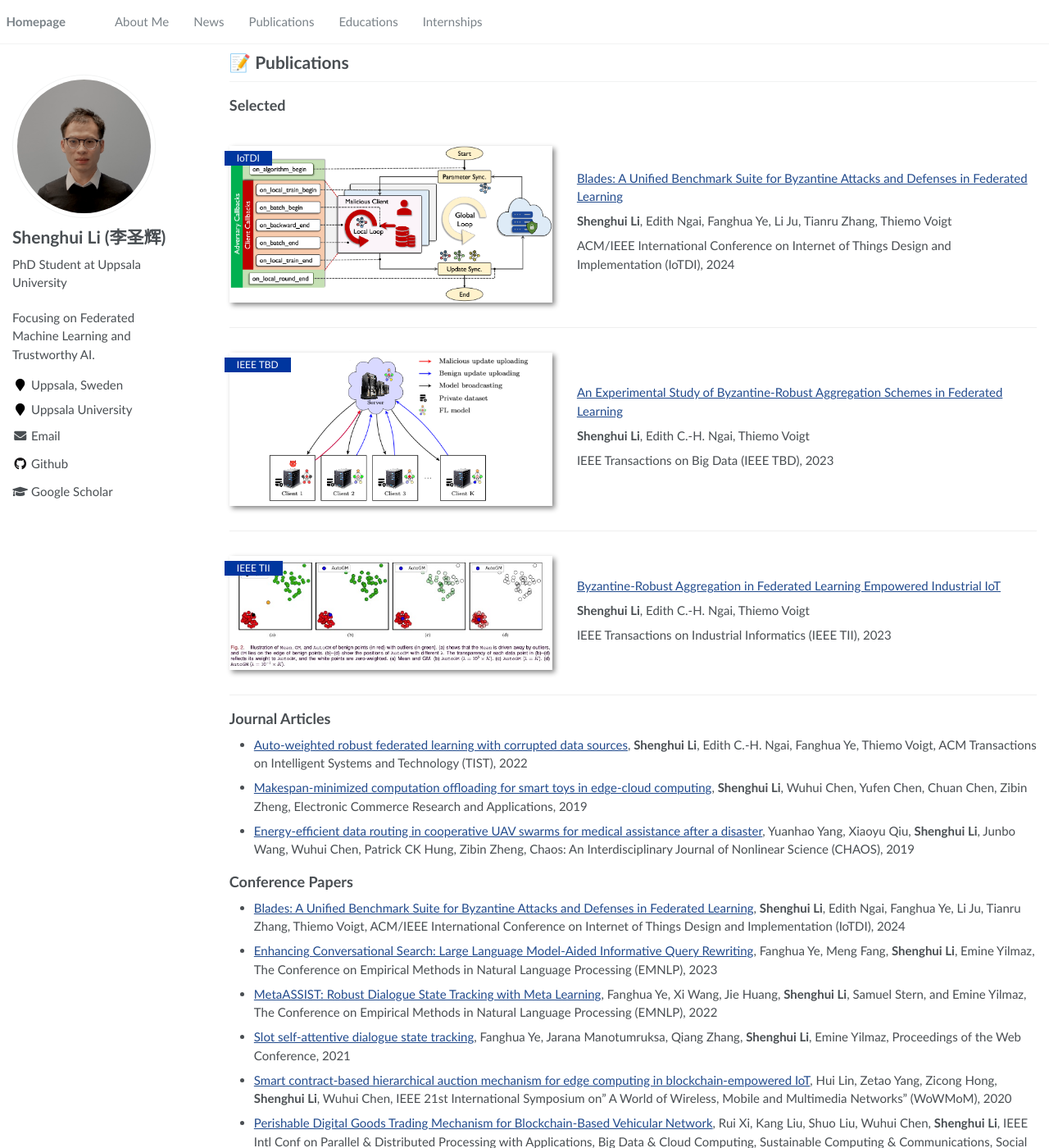
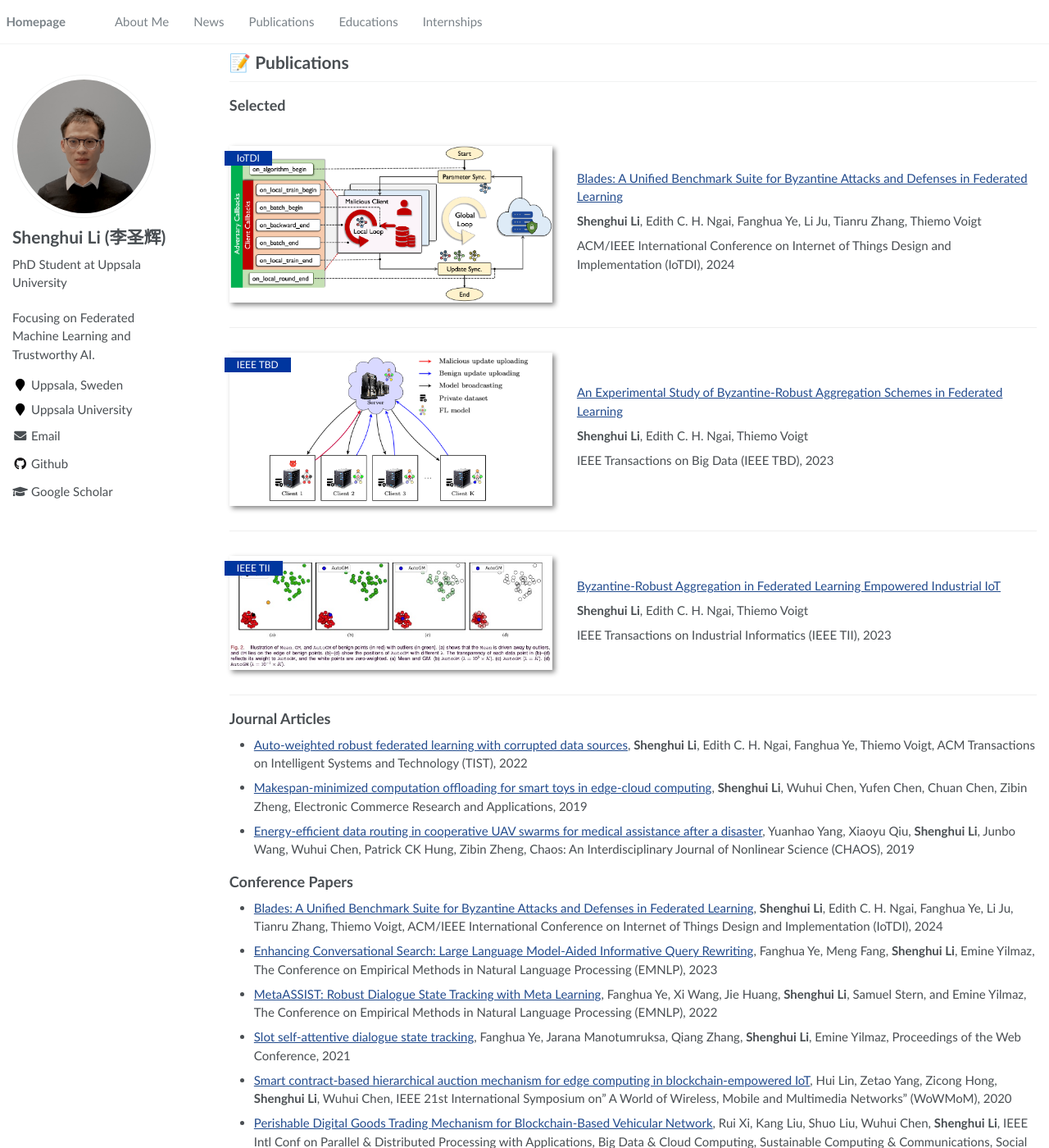
Before and after one commit to lishenghui/lishenghui.github.io, a Jekyll site: the page built from _pages/about.md, in a window 1280 px wide and 1400 px high, scrolled down 405 px. Shown: the whole window at 82% size. Built offline with Jekyll 4.4.1, drawn with Linux system fonts in a browser that asks for light colours; some of the changed text lies outside the part shown.

```diff
--- a/_pages/about.md
+++ b/_pages/about.md
@@ -18,7 +18,7 @@ redirect_from:
 <span class='anchor' id='about-me'></span>
 
 I am a fifth-year PhD student in computer science at Uppsala University, Sweden.  I
-am fortunate to be advised by [Prof. Edith Ngai](https://www.eee.hku.
+am fortunate to be advised by [Prof. Edith C. H. Ngai](https://www.eee.hku.
 hk/people/echngai/) and
 [Prof. Thiemo
 Voigt](https://www.katalog.uu.se/profile/?id=N2-279).
@@ -49,7 +49,7 @@ width="100%"></div></div>
 
 [Blades: A Unified Benchmark Suite for Byzantine Attacks and Defenses in Federated Learning](https://arxiv.org/abs/2206.05359)
 
-**Shenghui Li**, Edith Ngai, Fanghua Ye, Li Ju, Tianru Zhang, Thiemo Voigt
+**Shenghui Li**, Edith C. H. Ngai, Fanghua Ye, Li Ju, Tianru Zhang, Thiemo Voigt
 
 ACM/IEEE International Conference on Internet of Things Design and Implementation (IoTDI), 2024
 
@@ -63,7 +63,7 @@ width="100%"></div></div>
 
 [An Experimental Study of Byzantine-Robust Aggregation Schemes in Federated Learning](https://ieeexplore.ieee.org/abstract/document/10018261)
 
-**Shenghui Li**, Edith C.-H. Ngai, Thiemo Voigt
+**Shenghui Li**, Edith C. H. Ngai, Thiemo Voigt
 
 IEEE Transactions on Big Data (IEEE TBD), 2023
 
@@ -82,7 +82,7 @@ IEEE Transactions on Big Data (IEEE TBD), 2023
 
   [Byzantine-Robust Aggregation in Federated Learning Empowered Industrial IoT](https://ieeexplore.ieee.org/abstract/document/9614992)
 
-  **Shenghui Li**, Edith C.-H. Ngai, Thiemo Voigt
+  **Shenghui Li**, Edith C. H. Ngai, Thiemo Voigt
 
   IEEE Transactions on Industrial Informatics (IEEE TII), 2023
 
@@ -92,7 +92,7 @@ IEEE Transactions on Big Data (IEEE TBD), 2023
 
 ## Journal Articles
 
-- [Auto-weighted robust federated learning with corrupted data sources](https://dl.acm.org/doi/full/10.1145/3517821), **Shenghui Li**, Edith C.-H. Ngai, Fanghua
+- [Auto-weighted robust federated learning with corrupted data sources](https://dl.acm.org/doi/full/10.1145/3517821), **Shenghui Li**, Edith C. H. Ngai, Fanghua
   Ye, Thiemo Voigt, ACM Transactions on Intelligent Systems and Technology (TIST),
   2022
 - [Makespan-minimized computation offloading for smart toys in edge-cloud computing](https://www.sciencedirect.com/science/article/pii/S1567422319300614), **Shenghui
@@ -106,7 +106,7 @@ IEEE Transactions on Big Data (IEEE TBD), 2023
 
 ## Conference Papers
 
-- [Blades: A Unified Benchmark Suite for Byzantine Attacks and Defenses in Federated Learning](https://arxiv.org/abs/2206.05359), **Shenghui Li**, Edith Ngai, Fanghua Ye, Li Ju, Tianru Zhang, Thiemo Voigt, ACM/IEEE International Conference on Internet of Things Design and Implementation (IoTDI), 2024
+- [Blades: A Unified Benchmark Suite for Byzantine Attacks and Defenses in Federated Learning](https://arxiv.org/abs/2206.05359), **Shenghui Li**, Edith C. H. Ngai, Fanghua Ye, Li Ju, Tianru Zhang, Thiemo Voigt, ACM/IEEE International Conference on Internet of Things Design and Implementation (IoTDI), 2024
 
 - [Enhancing Conversational Search: Large Language Model-Aided Informative Query Rewriting](https://arxiv.org/abs/2310.09716), Fanghua Ye, Meng Fang, **Shenghui Li**, Emine Yilmaz, The Conference on Empirical Methods in Natural
   Language Processing (EMNLP), 2023
```
